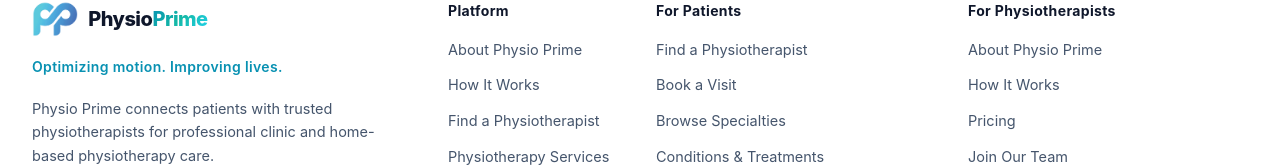
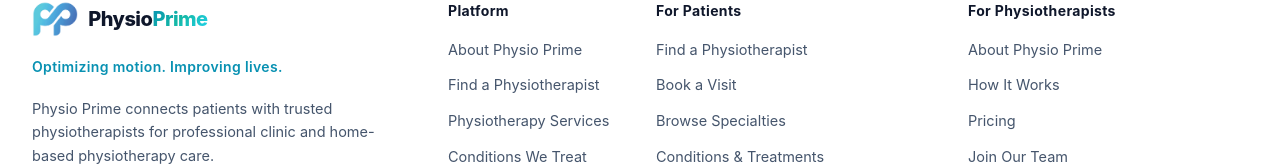
Before and after one commit to aditya-kanojiya-dev/physio-prime, a React app in the folder src/: page / in a window 1280 px wide. Shown: the part 4953-5120 px from the top of the page. Built offline with nearby package versions, Linux system fonts and the light colour scheme; no server answers; the HTML template or start-up script is replaced by a standard one.

Commit message:
feat: implement responsive footer component with navigation links and social media icons

```diff
--- a/src/components/layout/Footer.tsx
+++ b/src/components/layout/Footer.tsx
@@ -5,7 +5,6 @@ import logo from '../../assets/logo.png';
 
 const platformLinks = [
   { to: '/about', label: 'About Physio Prime' },
-  { to: '/how-it-works', label: 'How It Works' },
   { to: '/doctors', label: 'Find a Physiotherapist' },
   { to: '/categories', label: 'Physiotherapy Services' },
   { to: '/conditions', label: 'Conditions We Treat' },
```
